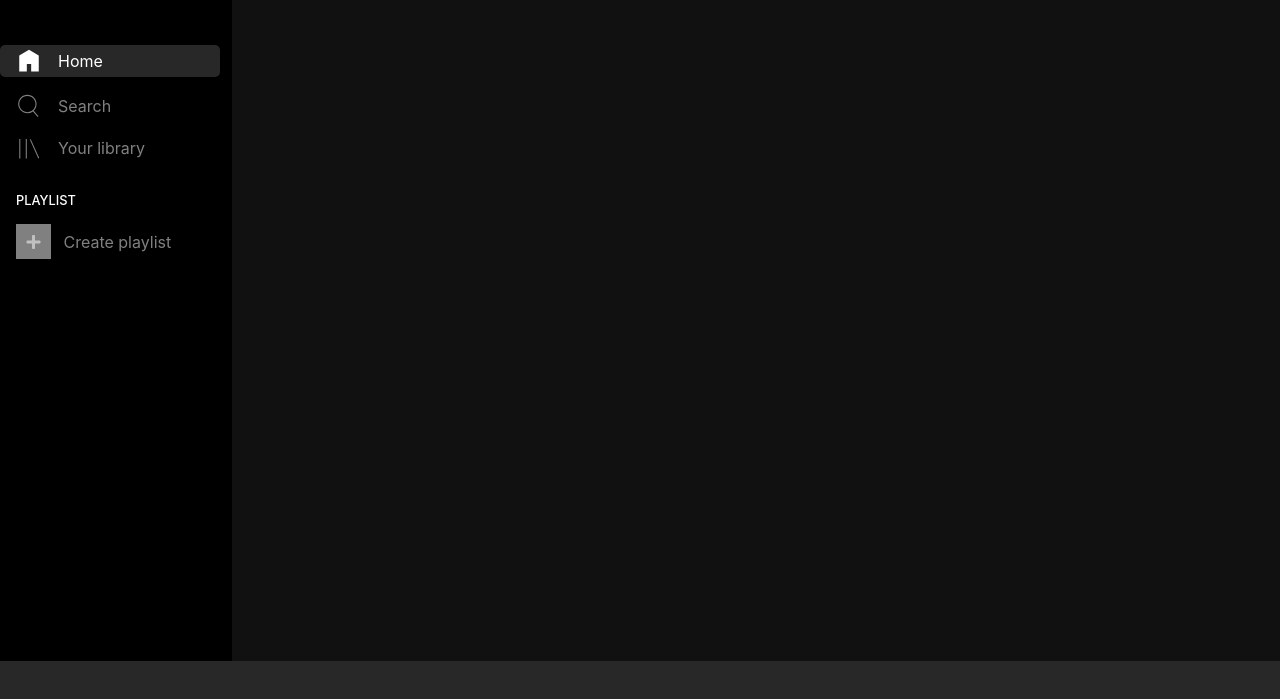
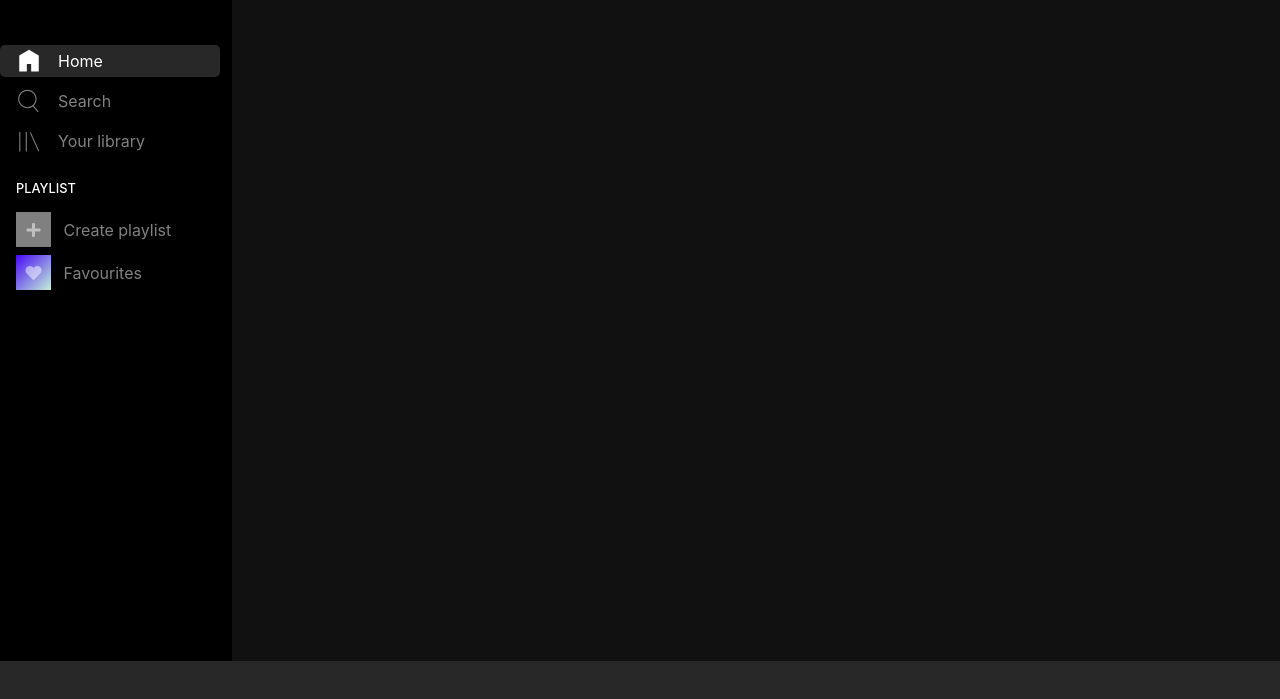
Before and after one commit to a-pyro/boostrap-layout, a plain HTML site: page index.html in a window 1280 px wide. Shown: the part 59-758 px from the top of the page. Drawn offline with nearby package versions, Linux system fonts and the light colour scheme; some packages are replaced by stand-ins of ours; a script that the page names is missing.

Commit message:
fixed heart, add buttons

```diff
--- a/index.html
+++ b/index.html
@@ -57,8 +57,8 @@
             class="col d-flex flex-column align-items-start side-menu-item"
           >
             <!-- home btn -->
-            <div class="home-btn mb-3 active pl-3">
-              <a class="d-flex align-items-center" href="#" id="homeSide"
+            <div class="home-btn mb-2 active pl-3">
+              <a class="d-flex align-items-center" href="#" id="homeBtn"
                 ><svg
                   class="mr-3"
                   viewBox="0 0 512 512"
@@ -75,8 +75,8 @@
               >
             </div>
             <!-- search btn -->
-            <div class="search-btn mb-3 pl-3">
-              <a class="d-flex align-items-center" href="#" id="searchSide"
+            <div class="search-btn mb-2 pl-3">
+              <a class="d-flex align-items-center" href="#" id="searchBtn"
                 ><svg
                   class="mr-3"
                   viewBox="0 0 512 512"
@@ -95,8 +95,8 @@
             </div>
 
             <!-- your library btn -->
-            <div class="library-btn mb-3 pl-3">
-              <a class="d-flex align-items-center" href="#" id="searchSide"
+            <div class="library-btn mb-2 pl-3">
+              <a class="d-flex align-items-center" href="#" id="libraryBtn"
                 ><svg
                   class="mr-3"
                   viewBox="0 0 512 512"
@@ -116,7 +116,7 @@
             <!-- playlist -->
             <div class="playlist mt-3 pl-3">
               <h5 class="mb-3">PLAYLIST</h5>
-              <a href="#">
+              <a href="#" id="createPlaylistBtn">
                 <div
                   id="createPlaylist"
                   class="d-inline-flex justify-content-center align-items-center mr-2"
@@ -125,6 +125,17 @@
                 </div>
 
                 <span>Create playlist</span>
+              </a>
+              <!-- favourites -->
+              <a href="#" id="favouritesBtn" class="d-block mt-2">
+                <div
+                  id="favourites"
+                  class="d-inline-flex justify-content-center align-items-center mr-2"
+                >
+                  <i class="fas fa-heart"></i>
+                </div>
+
+                <span>Favourites</span>
               </a>
             </div>
           </section>
--- a/style.css
+++ b/style.css
@@ -52,7 +52,9 @@ img:hover {
   height: 40px;
 }
 
-#homeSide {
+#homeBtn,
+#searchBtn,
+#libraryBtn {
   line-height: 2;
 }
 
@@ -103,10 +105,15 @@ img:hover {
   font-size: 0.8rem;
 }
 
-#createPlaylist {
+#createPlaylist,
+#favourites {
   height: 35px;
   width: 35px;
   background-color: rgba(255, 255, 255, 0.5);
+}
+
+#favourites {
+  background-image: linear-gradient(135deg, #450af5, #c4efd9);
 }
 
 /* moving dropdown menu on mobile */
```
